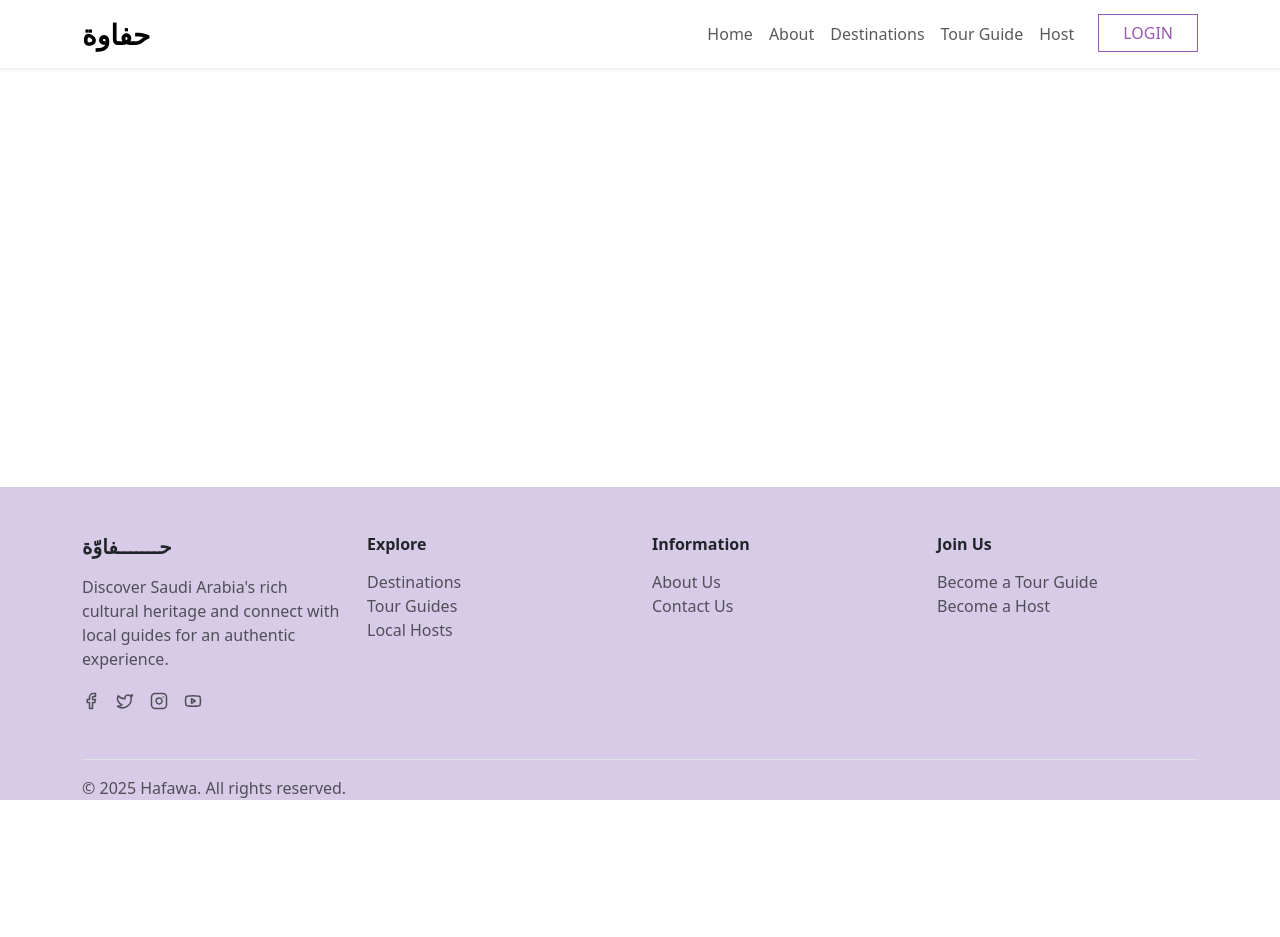
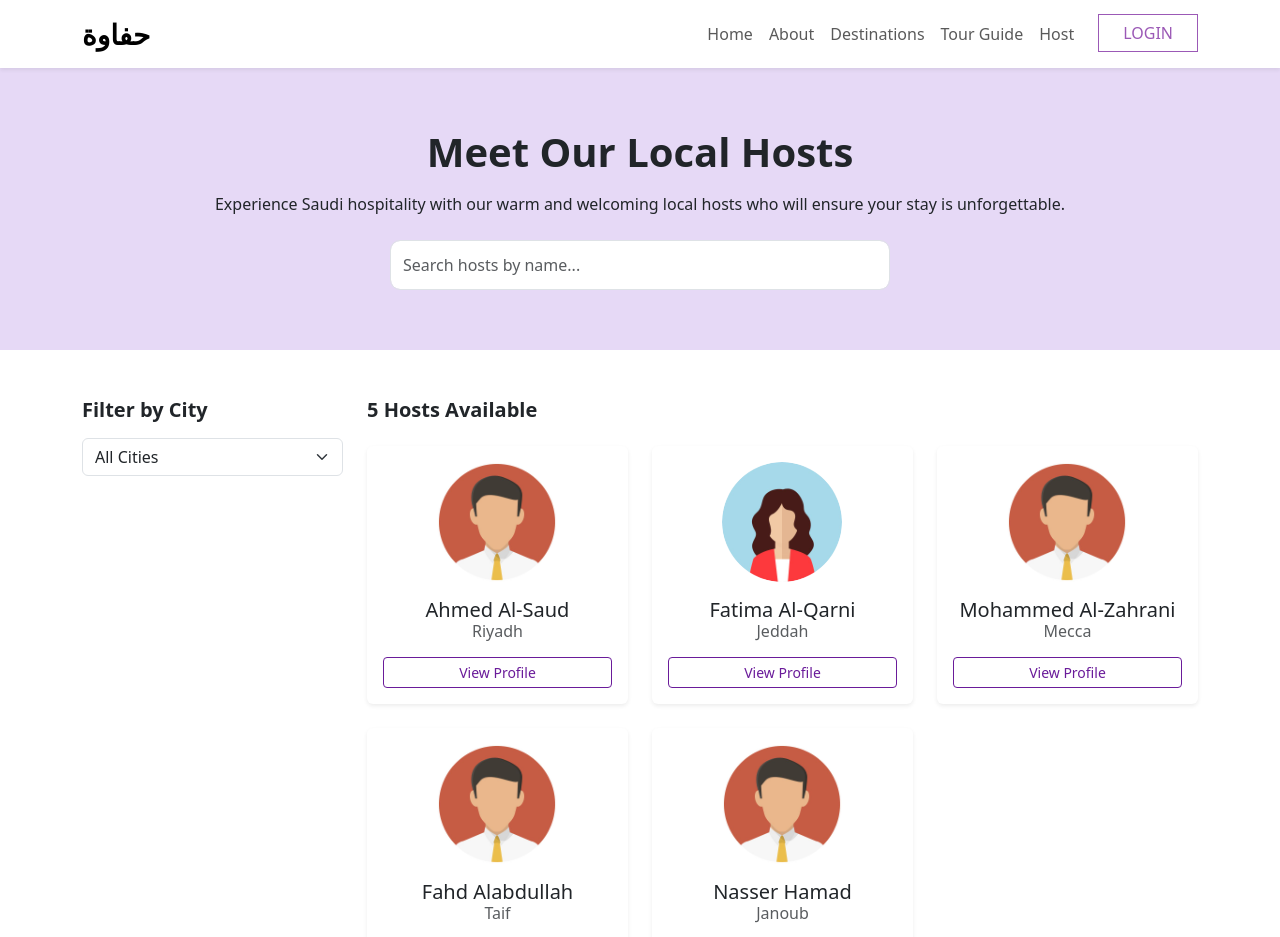
Before and after one commit to budoor99/hafawa-platform, a React (Create React App) app in the folder hafawa/: page /hosts in a window 1280 px wide. Shown: the top 937 px of the page. Before the commit the page ends 800 px from the top, so only its background shows below. Built offline with nearby package versions, Linux system fonts and the light colour scheme.

Commit message:
all hosts page

```diff
--- a/hafawa/src/App.js
+++ b/hafawa/src/App.js
@@ -11,6 +11,7 @@ import TourGuide from "./pages/TourGuide.js"
 import TourGuideProfile from "./pages/TourGuideProfile.js"
 import RegisterTourGuide from "./pages/Apply";
 import RegisterDetails from "./pages/ApplyDetails.js";
+import Hosts from "./pages/Hosts.js"
 
 import TourGuideDashboard from "./pages/TourGuideDashboard";
 
@@ -30,6 +31,7 @@ function App() {
             <Route path="/tour-guides/:id" element={<TourGuideProfile />} />
             <Route path="/apply" element={<RegisterTourGuide />} />
             <Route path="/apply/details" element={<RegisterDetails />} />
+            <Route path="/hosts" element={<Hosts />} />
 
             <Route path="/dashboard" element={<TourGuideDashboard />} />
 
--- /dev/null
+++ b/hafawa/src/pages/Hosts.js
@@ -0,0 +1,156 @@
+import React, { useState } from "react";
+import { Card, Form, Container, Row, Col, Button } from "react-bootstrap";
+import { Link } from "react-router-dom";
+import maleImg from "../assets/man.jpg";
+import femaleImg from "../assets/fem.jpg";
+
+const hostsData = [
+  {
+    id: "Ahmed",
+    name: "Ahmed Al-Saud",
+    city: "Riyadh",
+    image: maleImg,
+  },
+  {
+    id: "fatima",
+    name: "Fatima Al-Qarni",
+    city: "Jeddah",
+    image: femaleImg,
+  },
+  {
+    id: "mohammed",
+    name: "Mohammed Al-Zahrani",
+    city: "Mecca",
+    image: maleImg,
+  },
+  {
+    id: "fahd",
+    name: "Fahd Alabdullah",
+    city: "Taif",
+    image: maleImg,
+  },
+  {
+    id: "nasser",
+    name: "Nasser Hamad",
+    city: "Janoub",
+    image: maleImg,
+  },
+];
+
+export default function Hosts() {
+  const [search, setSearch] = useState("");
+  const [selectedCity, setSelectedCity] = useState("");
+
+  const uniqueCities = [...new Set(hostsData.map((host) => host.city))];
+
+  const filtered = hostsData.filter((host) => {
+    const matchesCity = selectedCity ? host.city === selectedCity : true;
+    const matchesSearch = host.name.toLowerCase().includes(search.toLowerCase());
+    return matchesCity && matchesSearch;
+  });
+
+  return (
+    <>
+      <div style={{ backgroundColor: "#E6D9F6", padding: "60px 0" }}>
+        <Container className="text-center text-dark">
+          <h1 className="fw-bold mb-3">Meet Our Local Hosts</h1>
+          <p className="mb-4">
+            Experience Saudi hospitality with our warm and welcoming local hosts who will
+            ensure your stay is unforgettable.
+          </p>
+          <Form className="d-flex justify-content-center">
+            <Form.Control
+              type="text"
+              placeholder="Search hosts by name..."
+              value={search}
+              onChange={(e) => setSearch(e.target.value)}
+              style={{
+                maxWidth: "500px",
+                padding: "12px",
+                fontSize: "1rem",
+                borderRadius: "10px",
+              }}
+            />
+          </Form>
+        </Container>
+      </div>
+
+      <Container className="py-5">
+        <Row>
+          <Col md={3}>
+            <h5 className="fw-bold mb-3">Filter by City</h5>
+            <Form.Select
+              value={selectedCity}
+              onChange={(e) => setSelectedCity(e.target.value)}
+            >
+              <option value="">All Cities</option>
+              {uniqueCities.map((city) => (
+                <option key={city} value={city}>
+                  {city}
+                </option>
+              ))}
+            </Form.Select>
+          </Col>
+
+          <Col md={9}>
+            <h5 className="fw-bold mb-4">{filtered.length} Hosts Available</h5>
+            <Row className="g-4">
+              {filtered.map((host) => (
+                <Col key={host.id} xs={12} sm={6} md={6} lg={4}>
+                  <Card className="text-center shadow-sm border-0 h-100 d-flex flex-column justify-content-between p-3">
+                    <div>
+                      <div className="d-flex justify-content-center">
+                        <img
+                          src={host.image}
+                          alt={host.name}
+                          className="rounded-circle mb-3"
+                          style={{ width: "120px", height: "120px", objectFit: "cover" }}
+                        />
+                      </div>
+                      <Card.Title className="mb-1">{host.name}</Card.Title>
+                      <Card.Subtitle className="text-muted mb-3">{host.city}</Card.Subtitle>
+                    </div>
+                    <Link to={`/hosts/${host.id}`} style={{ textDecoration: "none" }}>
+                      <Button
+                        size="sm"
+                        style={{
+                          color: "#6A1B9A",
+                          borderColor: "#6A1B9A",
+                          backgroundColor: "transparent",
+                        }}
+                        variant="outline"
+                        className="w-100"
+                      >
+                        View Profile
+                      </Button>
+                    </Link>
+                  </Card>
+                </Col>
+              ))}
+            </Row>
+
+            <Container className="text-center mt-5">
+              <h4 style={{ color: "#3B9C3B", fontWeight: "bold", marginBottom: "24px" }}>
+                WANT TO HOST GUESTS IN YOUR CITY?
+              </h4>
+              <Link to="/apply">
+                <Button
+                  variant="light"
+                  style={{
+                    padding: "10px 30px",
+                    fontWeight: "500",
+                    borderRadius: "12px",
+                    backgroundColor: "#F3F1FF",
+                    border: "none",
+                  }}
+                >
+                  Become a Host
+                </Button>
+              </Link>
+            </Container>
+          </Col>
+        </Row>
+      </Container>
+    </>
+  );
+}
```
